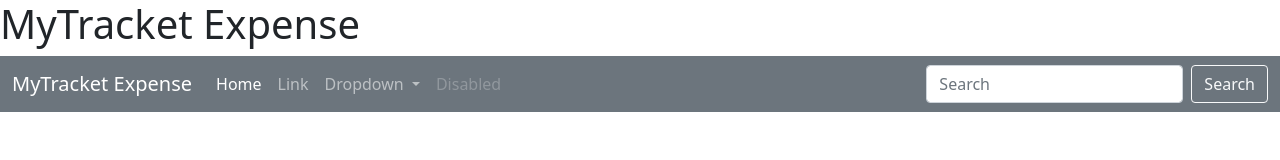
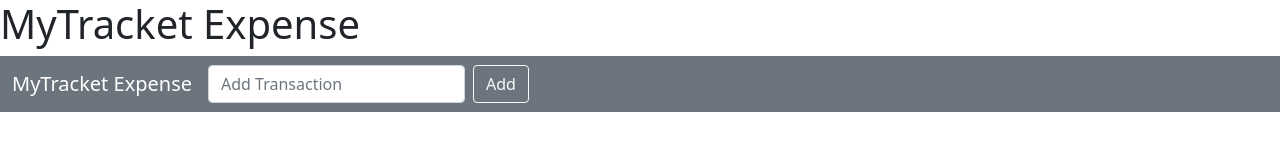
Before and after one commit to SiyabulelaSabu/MyTracket-Expense, a plain HTML site: page index.html in a window 1280 px wide. Drawn offline with nearby package versions, Linux system fonts and the light colour scheme.

Commit message:
add more and try add button clear

```diff
--- a/index.html
+++ b/index.html
@@ -13,6 +13,10 @@
 <body>
     <div>
         <h1>MyTracket Expense</h1>
+
+
+
+
     </div>
 
     <nav class="navbar navbar-expand-lg navbar-dark bg-secondary">
@@ -22,34 +26,18 @@
             <span class="navbar-toggler-icon"></span>
           </button>
           <div class="collapse navbar-collapse" id="navbarSupportedContent">
-            <ul class="navbar-nav me-auto mb-2 mb-lg-0">
-              <li class="nav-item">
-                <a class="nav-link active" aria-current="page" href="#">Home</a>
-              </li>
-              <li class="nav-item">
-                <a class="nav-link" href="#">Link</a>
-              </li>
-              <li class="nav-item dropdown">
-                <a class="nav-link dropdown-toggle" href="#" id="navbarDropdown" role="button" data-bs-toggle="dropdown" aria-expanded="false">
-                  Dropdown
-                </a>
-                <ul class="dropdown-menu" aria-labelledby="navbarDropdown">
-                  <li><a class="dropdown-item" href="#">Action</a></li>
-                  <li><a class="dropdown-item" href="#">Another action</a></li>
-                  <li><hr class="dropdown-divider"></li>
-                  <li><a class="dropdown-item" href="#">Something else here</a></li>
-                </ul>
-              </li>
-              <li class="nav-item">
-                <a class="nav-link disabled">Disabled</a>
-              </li>
-            </ul>
+
             <form class="d-flex" role="search">
-              <input class="form-control me-2" type="search" placeholder="Search" aria-label="Search">
-              <button class="btn btn-outline-light" type="submit">Search</button>
+              <input class="form-control me-2" type="search" placeholder="Add Transaction" aria-label="Search">
+              <button class="btn btn-outline-light" type="submit">Add</button>
             </form>
+
           </div>
         </div>
       </nav>
+
+
+
+      <script src="./script.js"></script>
 </body>
 </html>
```
